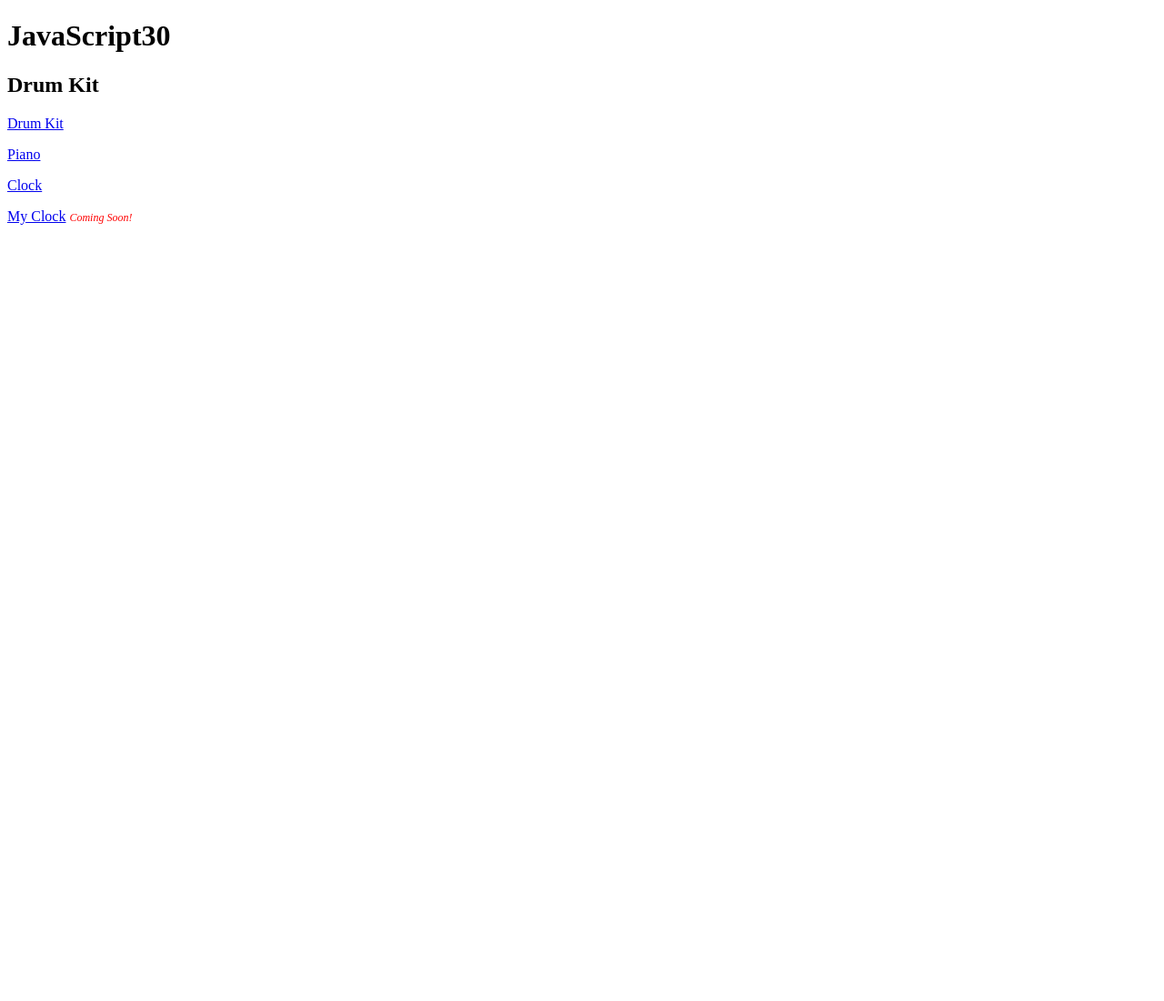
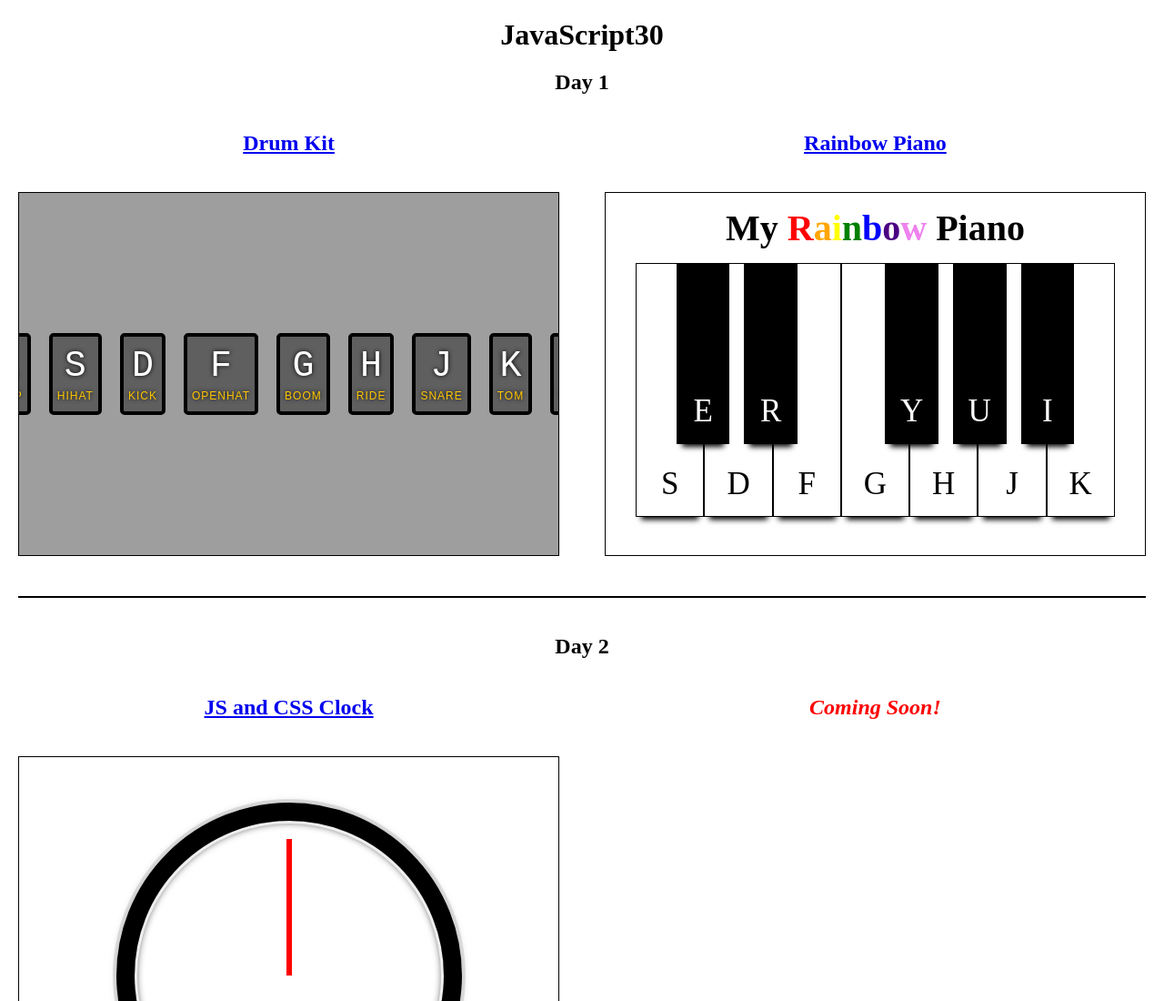
Before and after one commit to dazcha76/javascript30, a plain HTML site: page index.html in a window 1280 px wide. Shown: the top 1100 px of the page at 91% size. Before the commit the page ends 800 px from the top, so only its background shows below. Drawn offline with Linux system fonts and the light colour scheme.

Commit message:
added styling and iframes to index page

```diff
--- a/index.html
+++ b/index.html
@@ -1,16 +1,53 @@
 <!DOCTYPE html>
 <html>
 <head>
+  <meta name="viewport" content="width=device-width, initial-scale=1.0">
   <title>JavaScript30</title>
   <link rel="stylesheet" type="text/css" href="style.css">
 </head>
 <body>
   <h1>JavaScript30</h1>
-
-  <h2>Drum Kit</h2>
-  <p><a href="./01-JavaScript-Drum-Kit/index-START.html">Drum Kit</a></p>
-  <p><a href="./01-JavaScript-Piano/index.html">Piano</a></p>
-  <p><a href="./02-JS-and-CSS-Clock/index-START.html">Clock</a></p>
-  <p><a href=".#">My Clock</a> <span>Coming Soon!</span></p>
+  <div class="container">
+    <div class="exercise">
+      <h2>Day 1</h2>
+      <div class="pair">
+        <div class="iframe-container">
+          <a href="./01-JavaScript-Drum-Kit/index-START.html" target="_blank"><h2>Drum Kit</h2></a>
+          <iframe src="./01-JavaScript-Drum-Kit/index-START.html"></iframe>
+        </div>
+        <div class="iframe-container">
+          <a href="./01-JavaScript-Piano/index.html" target="_blank"><h2>Rainbow Piano</h2></a>
+          <iframe src="./01-JavaScript-Piano/index.html"></iframe>
+        </div>
+      </div>
+      <hr>
+    </div>
+    <div class="exercise">
+      <h2>Day 2</h2>
+      <div class="pair">
+        <div class="iframe-container">
+          <a href="./02-JS-and-CSS-Clock/index-START.html" target="_blank"><h2>JS and CSS Clock</h2></a>
+          <iframe src="./02-JS-and-CSS-Clock/index-START.html"></iframe>
+        </div>
+        <div class="iframe-container">
+          <h2><span>Coming Soon!</span></h2>
+        </div>
+      </div>
+      <hr>
+    </div>
+    <div class="exercise">
+      <h2>Day 3</h2>
+      <div class="pair">
+        <div class="iframe-container">
+          <a href="./03-CSS-Variables/index-START.html" target="_blank"></a><h2>CSS Variables</h2>
+          <iframe src="./03-CSS-Variables/index-START.html"></iframe>
+        </div>
+        <div class="iframe-container">
+          <h2><span>Coming Soon!</span></h2>
+        </div>
+      </div>
+      <hr>
+    </div>
+  </div>
 </body>
 </html>
--- a/style.css
+++ b/style.css
@@ -1,5 +1,39 @@
+* {
+  margin: 0;
+  padding: 0;
+  border: 0;
+  box-sizing: border-box;
+}
+
+h1,
+h2 {
+  text-align: center;
+  margin: 20px 0;
+}
+
+.exercise {
+  margin: 20px;
+}
+
+.pair {
+  display: grid;
+  grid-template-columns: 48% 48%;
+  justify-content: space-between;
+}
+
+iframe {
+  width: 100%;
+  height: 400px;
+  border: 1px solid black;
+  margin: 20px 0;
+}
+
 span {
   color: red;
   font-style: italic;
-  font-size: 12px;
 }
+
+hr {
+  border: 0.5px solid black;
+  margin: 20px 0 40px;
+}
```
